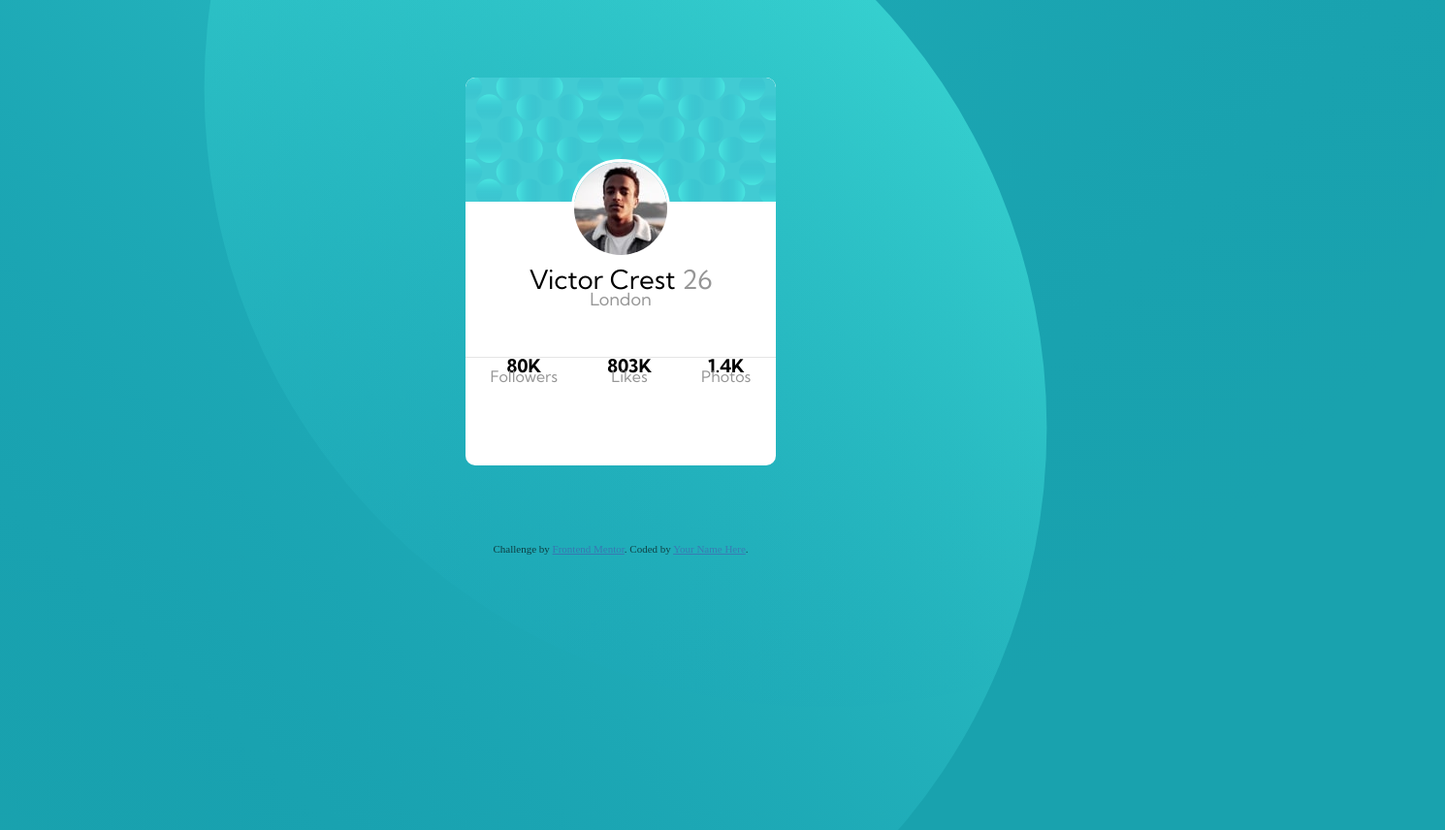
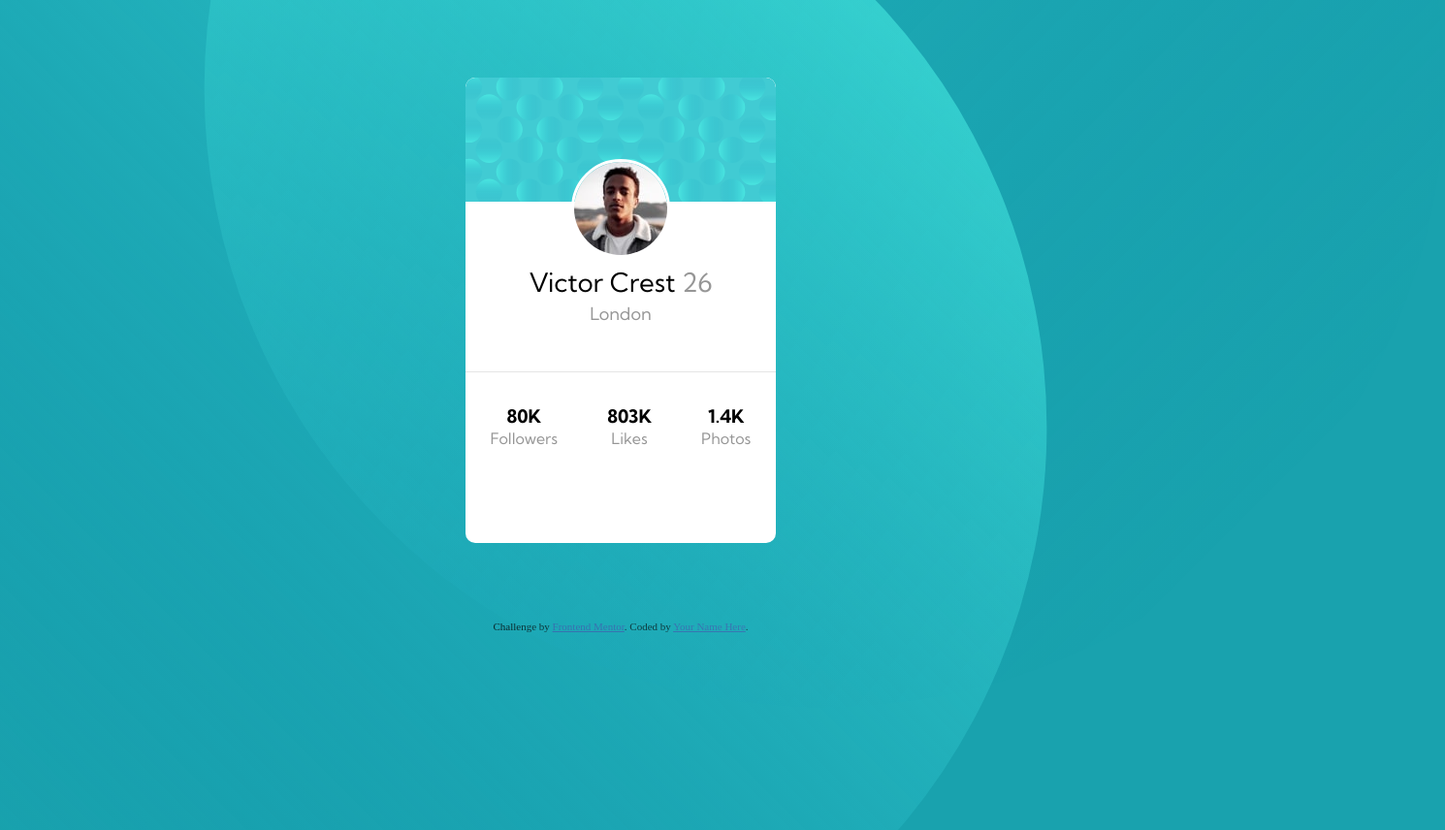
Before and after one commit to eherod/profilecardcomponent, a plain HTML site: page index.html in a window 1280 px wide. Shown: the whole page at 97% size, 1490 px wide, since content can reach past the window. After the commit the page ends 800 px from the top, so only its background shows below. Drawn offline with Linux system fonts and the light colour scheme.

Commit message:
new changes

```diff
--- a/styles/style.css
+++ b/styles/style.css
@@ -10,11 +10,17 @@
     padding: 0;
     box-sizing: border-box;
 
+
+
 }
 
 body{
     background-color: var(--Darkcyan);
     overflow: hidden;
+    height: 100%;
+    width: 100%;
+    position: fixed;
+
 
 
 
@@ -32,7 +38,7 @@ section{
     background-color: #fff;
     width: 20rem;
     margin: 5rem auto;
-    height: 50vh;
+    height: 60vh;
     border-radius: 10px;
     display: flex;
     flex-direction: column;
@@ -72,6 +78,7 @@ section{
 }
 .card-bottom h2{
     font-weight: 400;
+    line-height: 1.5;
 
 
 }
@@ -83,11 +90,9 @@ section{
 .card-bottom p{
     color: var(--Darkgray);
 
-    margin-top: -.5rem;
-}
-.bottom-main{
 
 }
+
 .bottom-bottom{
     border-top: 1px solid rgba(0, 0, 0, .1);
     display: flex;
@@ -95,7 +100,12 @@ section{
     margin-top: 3rem;
     font-size: 1rem;
     line-height: 1;
+    padding-top: 2rem;;
 
+}
+
+.bottom-bottom h3{
+    line-height: 1.5;
 }
 
 .followers{
@@ -126,6 +136,7 @@ section{
   .circles .ctop,
   .circles .cbottom{
       position: absolute;
+      overflow: hidden;
 
 
   }
```
